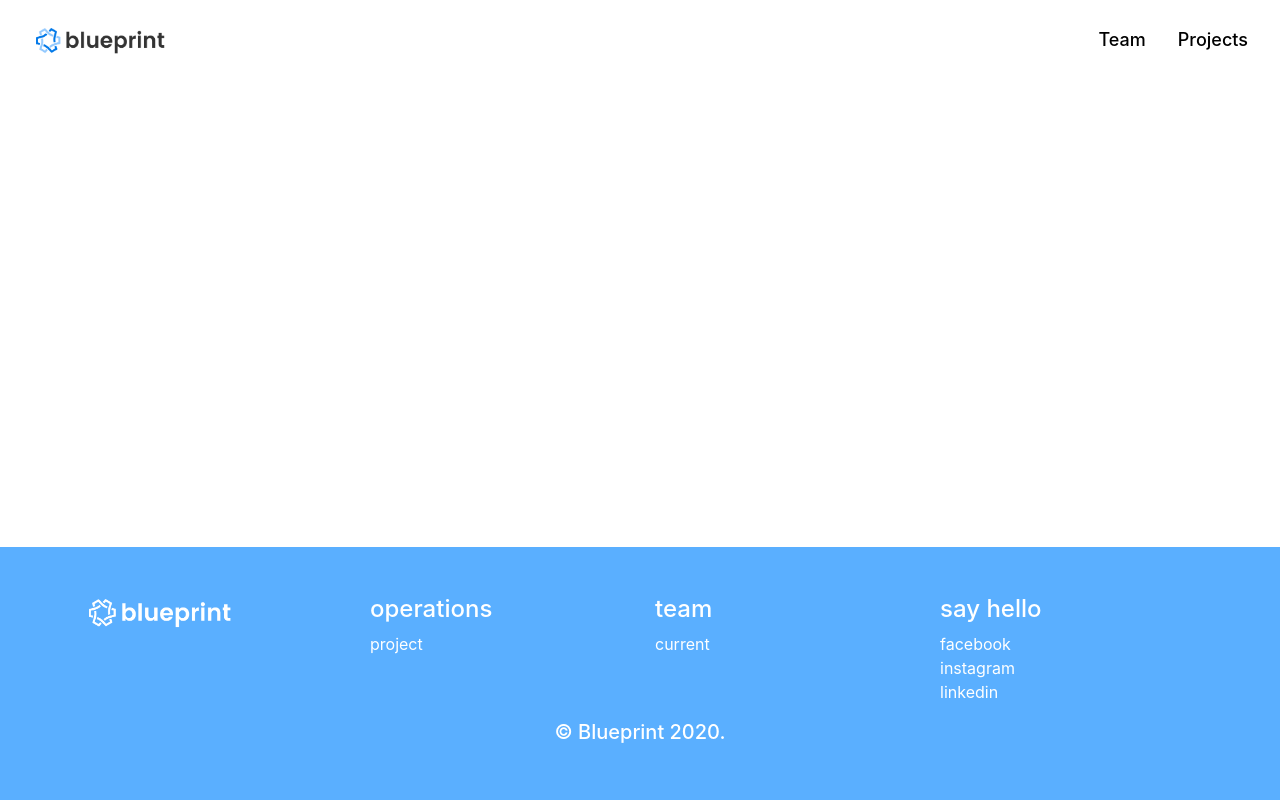
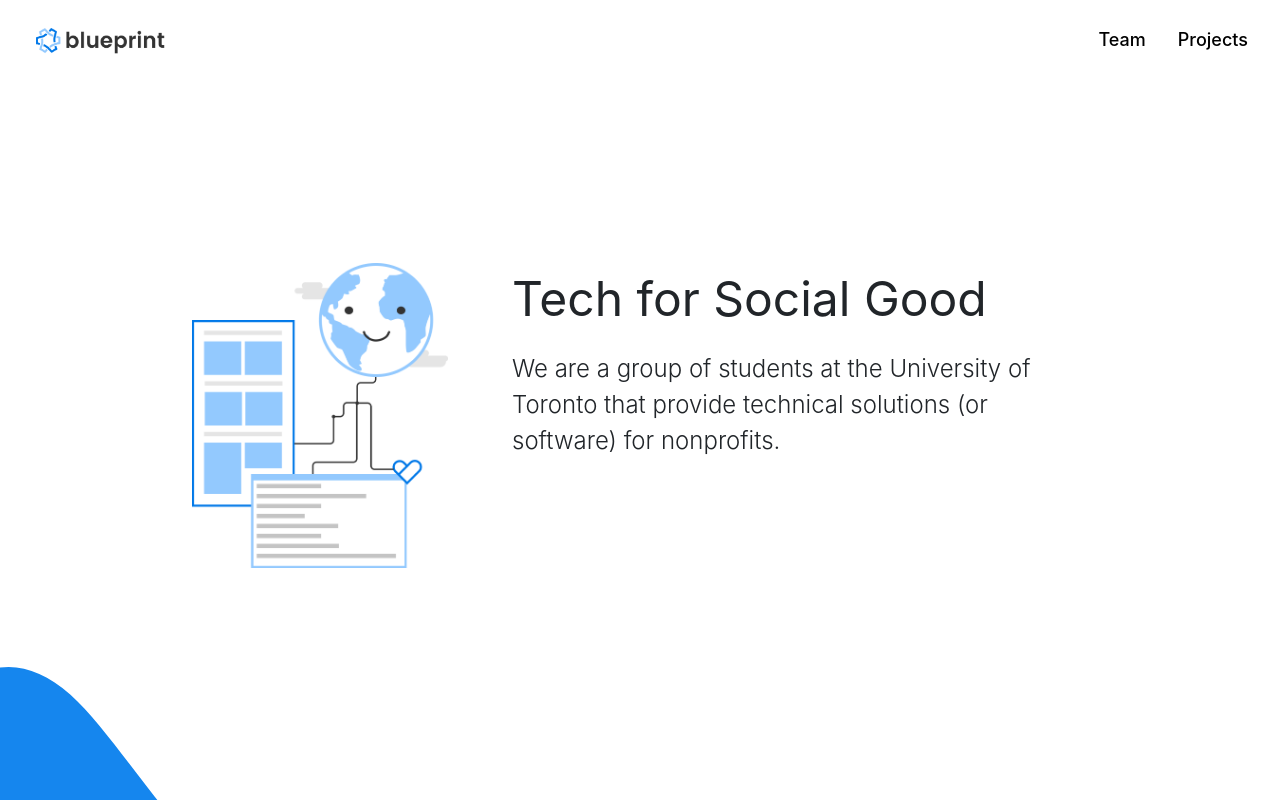
Before and after one commit to uoftblueprint/uoftblueprint.github.io, a React (Create React App) app: page / in a window 1280 px wide. Before the commit this address led to /#/home. Shown: the top 800 px of the page. Built offline with nearby package versions, Linux system fonts and the light colour scheme.

Commit message:
rerouted home page

```diff
--- a/src/App.js
+++ b/src/App.js
@@ -20,7 +20,7 @@ function App() {
           <Navbar />
           <Switch>
             <Route exact path="/">
-              <Redirect to="/home" />
+              <Homepage />
             </Route>
             {/* <Route path="/home">
               <Homepage />
```
